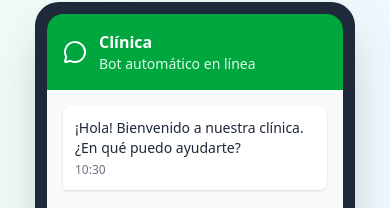
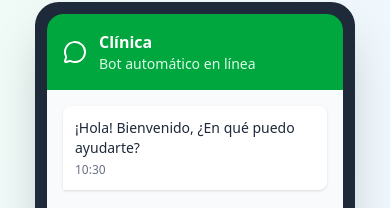
Before and after one commit to svFabio/whatsapp-booking-prototype, a React (Vite) app: page / in a window 390 px wide. Shown: the part 993-1201 px from the top of the page. Built offline with nearby package versions, Linux system fonts and the light colour scheme.

Commit message:
Add responsive

```diff
--- a/src/App.jsx
+++ b/src/App.jsx
@@ -6,7 +6,7 @@ const WhatsAppBookingPrototype = () => {
   const [tabletView, setTabletView] = useState('calendar');
   const [phoneView, setPhoneView] = useState('calendar');
   const [messages, setMessages] = useState([
-    { id: 1, type: 'bot', text: '¡Hola! Bienvenido a nuestra clínica. ¿En qué puedo ayudarte?', time: '10:30' }
+    { id: 1, type: 'bot', text: '¡Hola! Bienvenido, ¿En qué puedo ayudarte?', time: '10:30' }
   ]);
   const [showPaymentButton, setShowPaymentButton] = useState(false);
   const [paymentTimeout, setPaymentTimeout] = useState(null);
@@ -514,7 +514,7 @@ const WhatsAppBookingPrototype = () => {
               <h3 className="text-lg font-bold text-gray-800">Tablet de Recepcion</h3>
               <p className="text-sm text-gray-600 mt-2">Esta es la tablet que usa la recepcionista en la clinica para validar pagos y gestionar citas</p>
             </div>
-            <div className="w-[800px] bg-gray-800 rounded-2xl p-4 shadow-2xl">
+            <div className="w-full max-w-2xl bg-gray-800 rounded-2xl p-4 shadow-2xl">
               <div className="bg-white rounded-xl overflow-hidden">
                 {tabletView === 'calendar' && <CalendarView color="blue" view={tabletView} setView={setTabletView} />}
                 {tabletView === 'day' && <DayView color="blue" setView={setTabletView} />}
```
